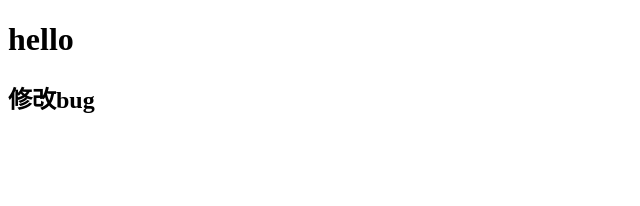
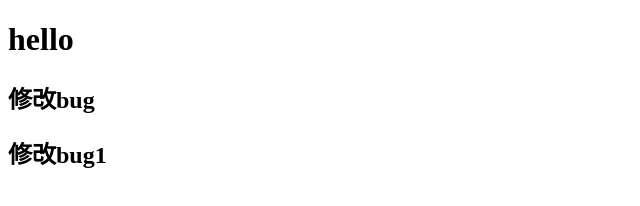
Before and after one commit to sang971126/git-demo, a plain HTML site: page index.html in a window 1280 px wide. Shown: the whole page, without its empty margins (0-640 px from the left). Drawn offline with Linux system fonts and the light colour scheme.

Commit message:
修改bug1

```diff
--- a/index.html
+++ b/index.html
@@ -8,5 +8,6 @@
 <body>
   <h1>hello</h1>
   <h2>修改bug</h2>
+  <h2>修改bug1</h2>
 </body>
 </html>
```
